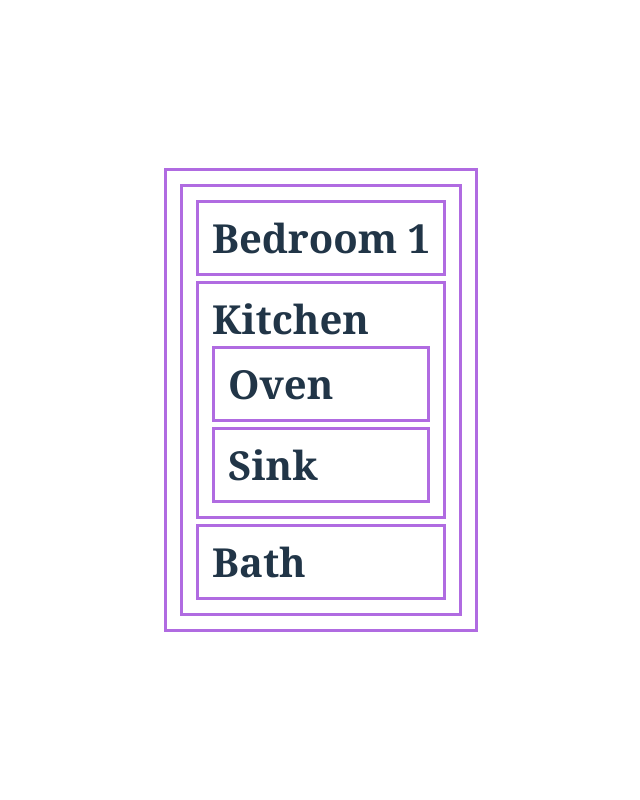
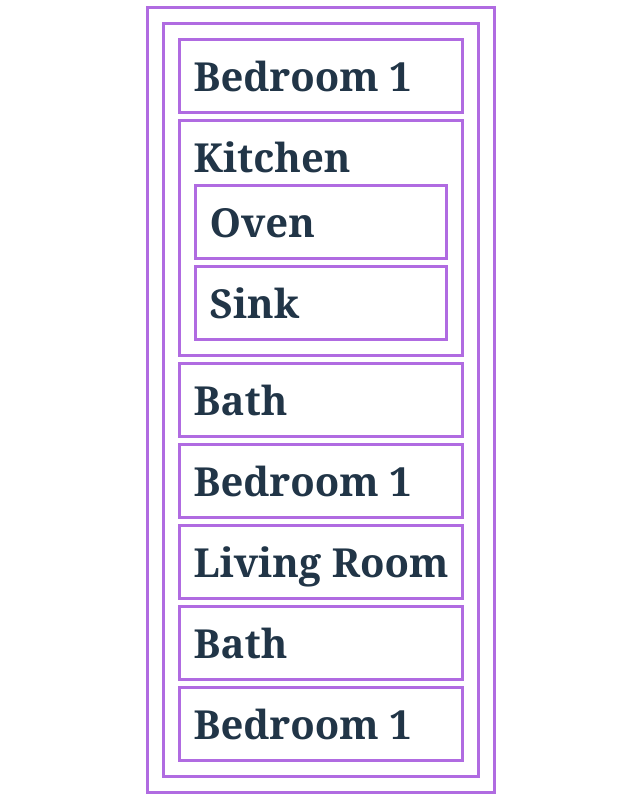
Before and after one commit to natnichols/floorplan-lab, a React (Vite) app: page / in a window 1280 px wide. Shown: the whole page, without its empty margins (319-959 px from the left). Built offline with nearby package versions, Linux system fonts and the light colour scheme.

Commit message:
add LivingRoom component

```diff
--- a/src/FloorPlan.jsx
+++ b/src/FloorPlan.jsx
@@ -1,6 +1,7 @@
 import Bedroom from './Bedroom'
 import Kitchen from './Kitchen'
 import Bath from './Bath'
+import LivingRoom from './LivingRoom'
 
 const FloorPlan = (props) => {
   return (
@@ -14,18 +15,18 @@ const FloorPlan = (props) => {
       <div>
         <Bath />
       </div>
-      {/* <div>
+      <div>
         <Bedroom />
-      </div> */}
-      {/* <div>
+      </div>
+      <div>
         <LivingRoom />
-      </div> */}
-      {/* <div>
+      </div>
+      <div>
         <Bath />
-      </div> */}
-      {/* <div>
+      </div>
+      <div>
         <Bedroom />
-      </div> */}
+      </div>
     </>
   )
 }
--- /dev/null
+++ b/src/LivingRoom.jsx
@@ -0,0 +1,7 @@
+const LivingRoom = (props) => {
+  return (
+    <h1>Living Room</h1>
+  );
+}
+
+export default LivingRoom;
```
